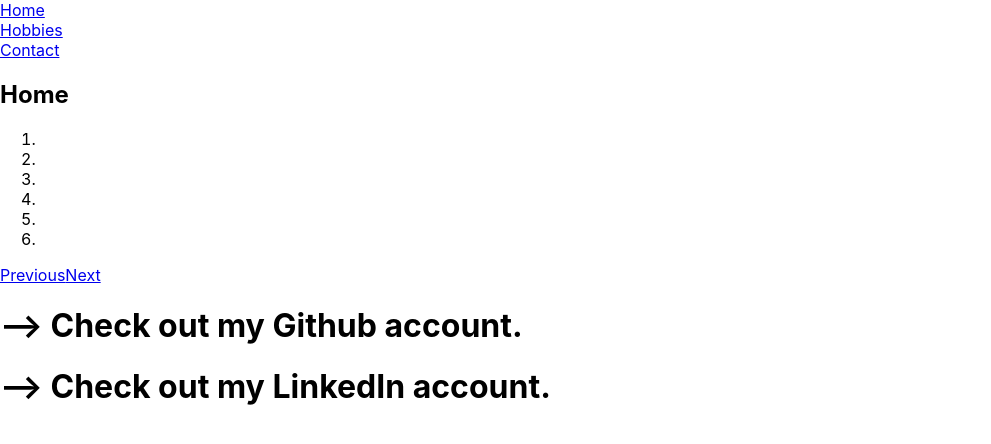
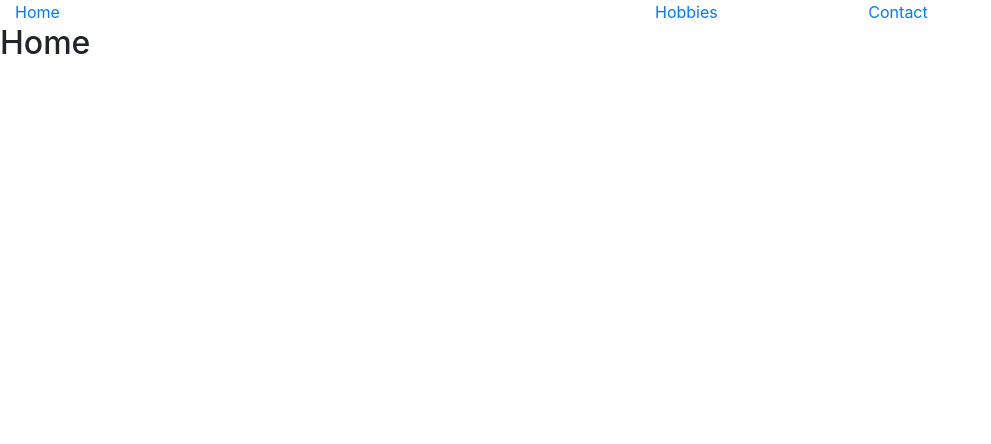
Before and after one commit to Kane13581/projectgenesis, a React (Create React App) app: page / in a window 1280 px wide. Shown: the top 444 px of the page, without its empty margins (0-991 px from the left). Built offline with nearby package versions, Linux system fonts and the light colour scheme.

Commit message:
added bootstrap

```diff
--- a/public/index.html
+++ b/public/index.html
@@ -25,6 +25,7 @@
       Learn how to configure a non-root public URL by running `npm run build`.
     -->
     <title>React App</title>
+    <link rel="stylesheet" href="https://stackpath.bootstrapcdn.com/bootstrap/4.1.3/css/bootstrap.min.css" integrity="sha384-MCw98/SFnGE8fJT3GXwEOngsV7Zt27NXFoaoApmYm81iuXoPkFOJwJ8ERdknLPMO" crossorigin="anonymous">
   </head>
   <body>
     <noscript>You need to enable JavaScript to run this app.</noscript>
--- a/src/components/Home.js
+++ b/src/components/Home.js
@@ -66,18 +66,7 @@
           {/*<img className="HomeImageWho" src={require('./../Assets/Home/who.jpg')} alt="location.jpg" />*/}
         </div>
 
-        <div className="HomeBlackBoard">
-          <div className="HomeDetailsContainer">
-            <div className="HomeQRText">
-              <h1 className="HomeFirstQRText"> --> Check out my Github account. </h1>
-            </div>
-            {/*<img className="HomeQRcode" src={require('./../Assets/Home/QRcodeGit.png')} alt="location.jpg" />*/}
-            <div className="HomeQRText2">
-              <h1 className="HomeFirstQRText"> --> Check out my LinkedIn account. </h1>
-            </div>
-            {/*<img className="HomeQRcode1" src={require('./../Assets/Home/QRcodeLink.png')} alt="location.jpg" />*/}
-          </div>
-        </div>
+
 
       </div>
     </div>
```
